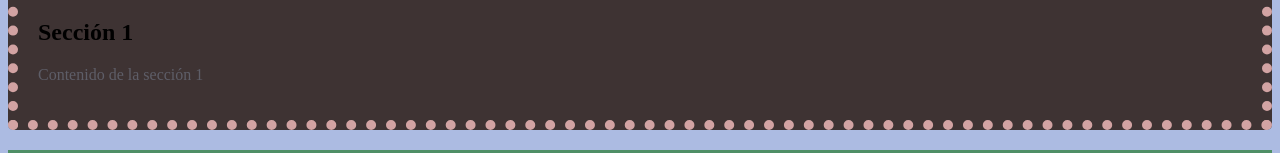
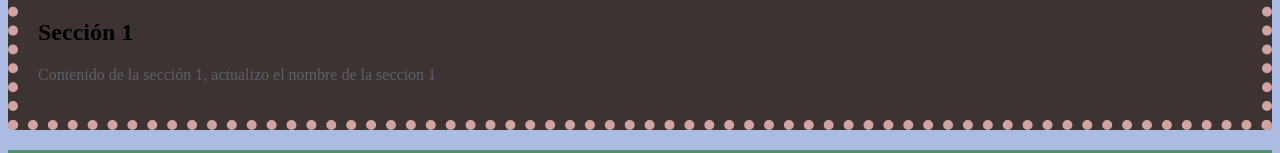
Before and after one commit to cardonacarlos9a/repositorio-clase-09-mayo, a plain HTML site: page html-css/index.html in a window 1280 px wide. Shown: the part 207-360 px from the top of the page. Drawn offline with Linux system fonts and the light colour scheme.

Commit message:
modifico la seccion 1 de la pagina de index

```diff
--- a/html-css/index.html
+++ b/html-css/index.html
@@ -26,7 +26,7 @@
     <main>
       <section class="seccion seccion-general">
         <h2>Sección 1</h2>
-        <p>Contenido de la sección 1</p>
+        <p>Contenido de la sección 1, actualizo el nombre de la seccion 1</p>
       </section>
       <section id="seccion-2">
         <h2>Sección 2</h2>
```
